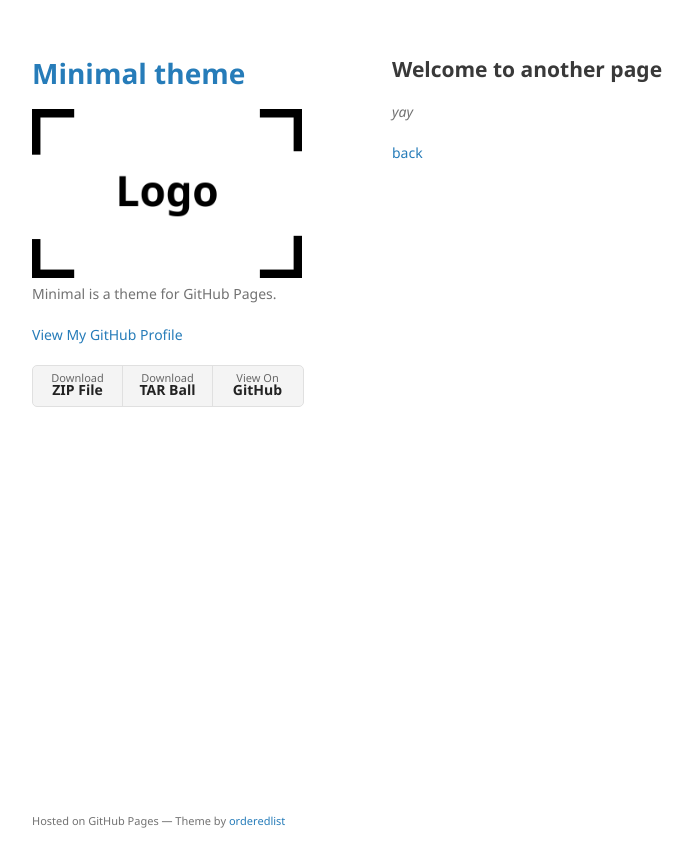
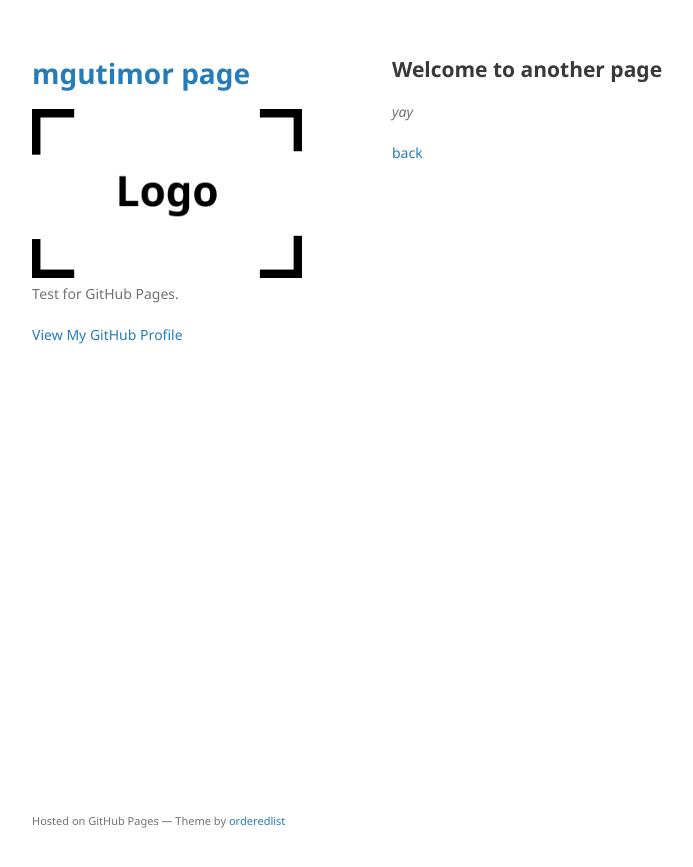
Before and after one commit to mgutimor/mgutimor.github.io, a Jekyll site: the page built from another-page.md, in a window 1280 px wide. Shown: the top 867 px of the page, without its empty margins (178-871 px from the left). Built offline with Jekyll 4.4.1, drawn with Linux system fonts in a browser that asks for light colours; our own code applies the rules of GitHub Pages for plain Markdown files.

Commit message:
Update _config.yml

```diff
--- a/_config.yml
+++ b/_config.yml
@@ -1,6 +1,6 @@
-title: Minimal theme
+title: mgutimor page
 logo: /assets/img/logo.png
-description: Minimal is a theme for GitHub Pages.
-show_downloads: true
+description: Test for GitHub Pages.
+show_downloads: false
 google_analytics:
 theme: jekyll-theme-minimal
```
